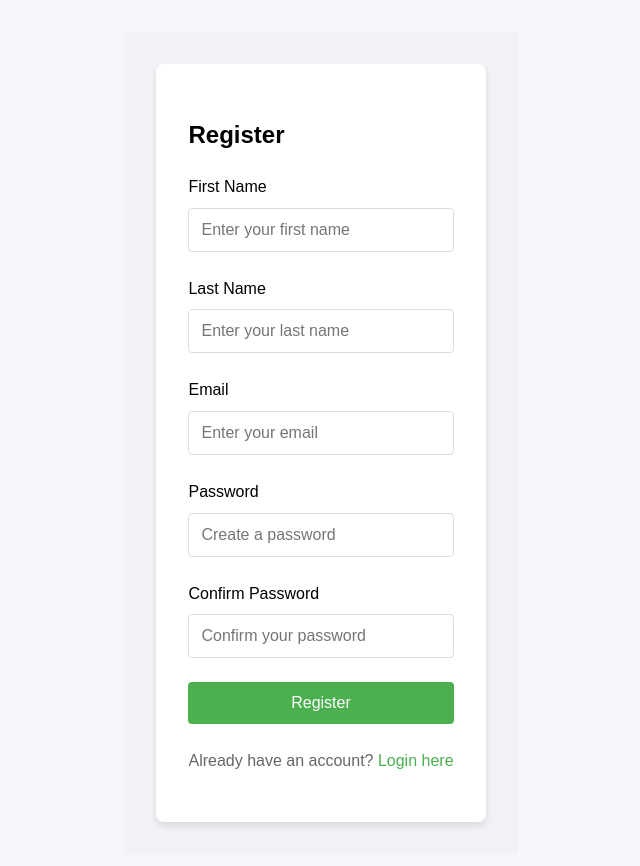
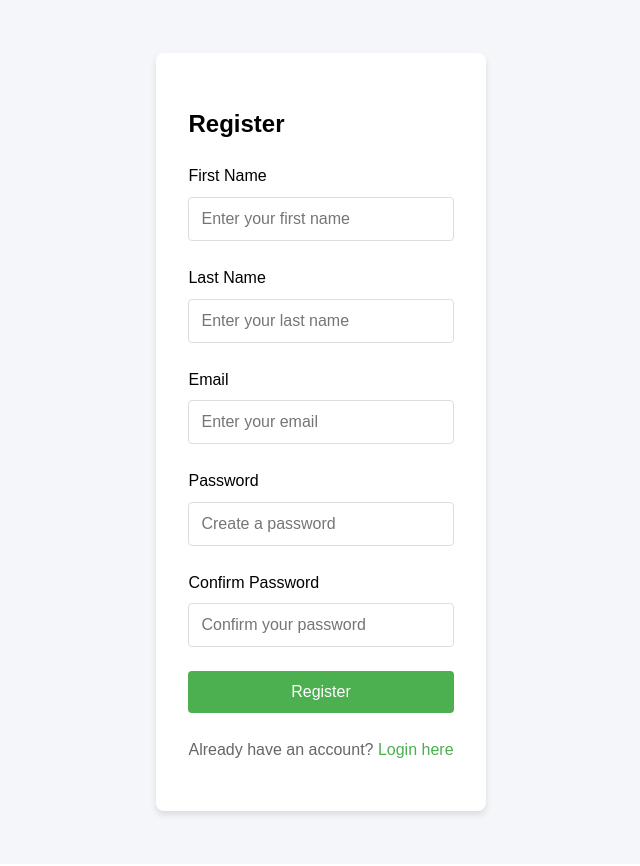
Before and after one commit to nituabianca/proiect-tic, a Vue app: page /register in a window 1280 px wide. Shown: the top 866 px of the page, without its empty margins (319-959 px from the left). Built offline with nearby package versions, Linux system fonts and the light colour scheme.

Commit message:
LoginPage and RegisterPage: -found a forgotten background that i wasnt seeing on my main screen monitor but was clear to see on my laptop (annoying bug)

```diff
--- a/src/views/LoginPage.vue
+++ b/src/views/LoginPage.vue
@@ -91,7 +91,6 @@ export default {
   justify-content: center;
   align-items: center;
   height: 100vh;
-  background-color: #f0f2f5;
 }
 
 .auth-form {
--- a/src/views/RegisterPage.vue
+++ b/src/views/RegisterPage.vue
@@ -150,8 +150,7 @@ export default {
   justify-content: center;
   align-items: center;
   min-height: 100vh;
-  padding: 2rem;
-  background-color: #f0f2f5;
+  padding: 1rem;
 }
 
 .auth-form {
```
